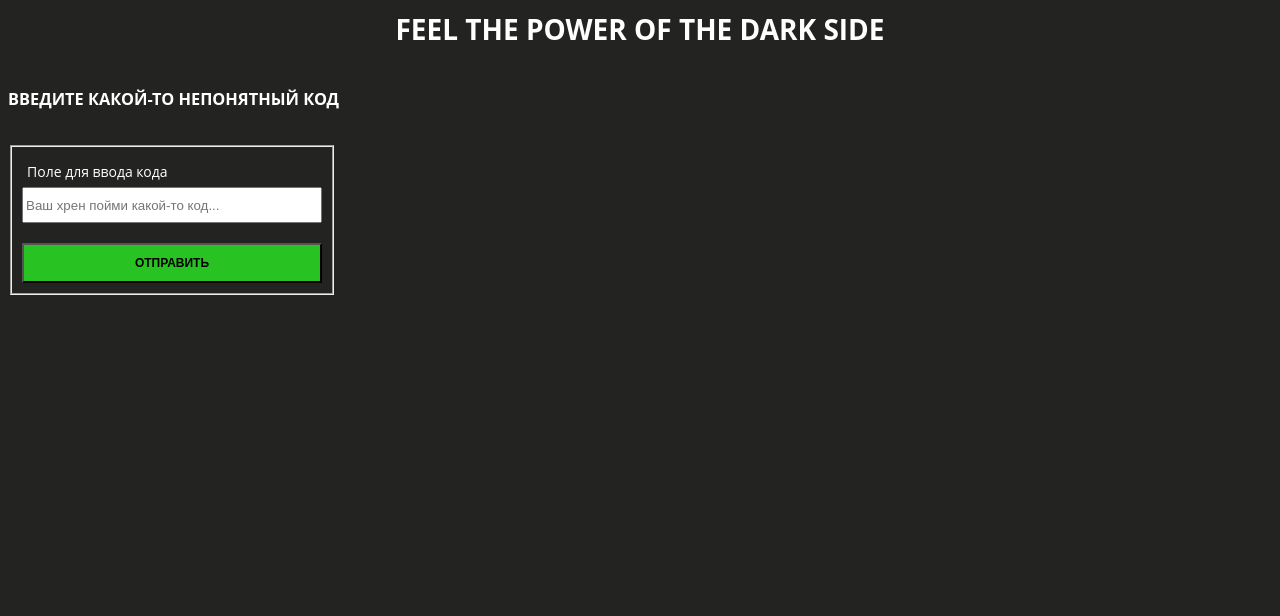
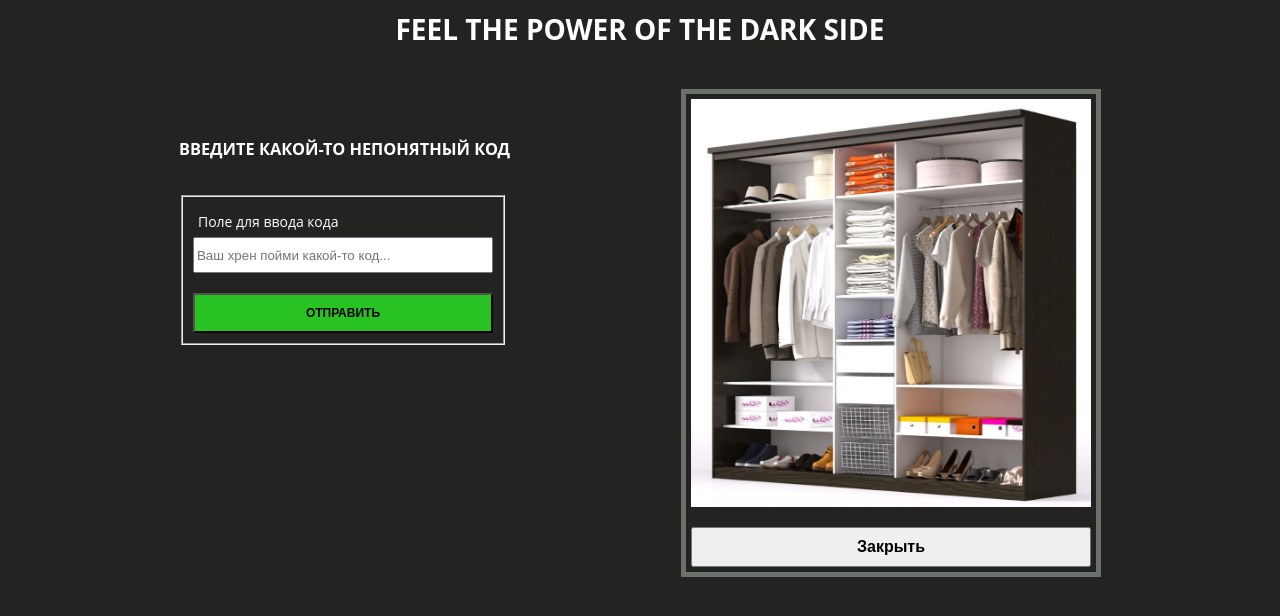
Before and after one commit to Eprst-p/barcode-viewer, a website built with webpack: page public/index.html in a window 1280 px wide. Both pictures are taken after a click on the button "ОТПРАВИТЬ". Built offline with nearby package versions, Linux system fonts and the light colour scheme; no server answers.

Commit message:
картинка в вебпаке

```diff
--- /dev/null
+++ b/js/change-img-url.js
@@ -0,0 +1,11 @@
+import { response } from "../mocks/response";
+
+const imgByCode = document.querySelector('.img-by-code');
+
+const url = JSON.parse(response).path;
+
+const changeUrl = () => {
+    imgByCode.src = url;
+}
+
+export {changeUrl}
--- a/js/main.js
+++ b/js/main.js
@@ -1,9 +1,11 @@
 import {onSuccess, onError, onLoadData} from './success-error';
 import {sendData} from './server-fetchs';
-
+import { changeUrl } from './change-img-url';
 
 const submitBtn = document.querySelector('.code-text-btn');
 const codeTextInput = document.querySelector('.code-text-input');
+const imgWindow = document.querySelector('.img-window');
+const closeBtn = document.querySelector('.close-btn');
 
 
 const onSubmitBtnClick = () => {
@@ -11,6 +13,14 @@ const onSubmitBtnClick = () => {
         barcode: codeTextInput.value
     }
     sendData(onSuccess, onError, JSON.stringify(dataToSend));
+    imgWindow.style.visibility = "visible";
+    changeUrl();
 }
 
 submitBtn.addEventListener('click', onSubmitBtnClick);
+
+const onCloseBtnClick = () => {
+  imgWindow.style.visibility = "hidden";
+}
+
+closeBtn.addEventListener('click', onCloseBtnClick);
--- a/js/server-fetchs.js
+++ b/js/server-fetchs.js
@@ -10,7 +10,7 @@ const sendData = (onSuccess, onError, codeText) => fetch(
     .then((response) => {
       if (response.ok) {
         onSuccess();
-        //тут должнен быть запрос на лоад с сервера, по идее. После удачной отправки
+        //тут должнен быть запрос на лоад с сервера, по идее. После удачной отправки (а точнее нужен только гет с сервера, просто с параметром - кодом)
       } else {
         onError();
       }
--- a/js/success-error.js
+++ b/js/success-error.js
@@ -6,7 +6,6 @@ const onSuccess = () => {
 
 const onError = () => {
     console.log('Error');
-    alert('Error');
 }
 
 const onLoadData = () => {
--- /dev/null
+++ b/mocks/response.js
@@ -0,0 +1,10 @@
+import defaultImgUrl from '../mocks/img/default.jpg';
+
+const responseObj = {
+    type: 'img',
+    path: defaultImgUrl,
+}
+
+const response = JSON.stringify(responseObj);
+
+export {response}
--- a/public/css/style.css
+++ b/public/css/style.css
@@ -14,6 +14,12 @@ body {
 
   .main-title {
     text-align: center;
+  }
+
+  .flex-container {
+    display: flex;
+    justify-content: space-evenly;
+    margin-top: 50px;
   }
 
   .code__title{
@@ -51,3 +57,28 @@ body {
     background-color: rgba(13, 134, 9, 0.829);
     color:#ffffff;
   }
+
+  .img-window {
+    display: flex;
+    flex-direction: column;
+    visibility: hidden;
+    border: 5px solid rgba(122, 131, 122, 0.822);
+    padding: 5px;
+  }
+
+  .img-by-code {
+    max-width: 400px;
+    max-height: 600px;
+  }
+
+  .close-btn {
+    margin-top: 20px;
+    height: 40px;
+    font-weight: 600;
+    font-size: 16px;
+  }
+
+  .close-btn:hover {
+    background-color: rgba(96, 104, 96, 0.829);
+    color:#ffffff;
+  }
--- a/public/index.html
+++ b/public/index.html
@@ -10,6 +10,7 @@
   <body>
     <main>
       <h1 class="main-title">Feel the power of the dark side</h1>
+        <div class="flex-container">
           <section class="code-section">
             <h3 class="code__title">Введите какой-то непонятный код</h3>
             <fieldset class="code-text-fieldset">
@@ -18,6 +19,12 @@
               <button type="button" class="code-text-btn" name="button">Отправить</button>
             </fieldset>
           </section>
+
+          <div class="img-window">
+            <img class="img-by-code" src="#" alt="картинка по коду">
+            <button class="close-btn">Закрыть</button>
+          </div>
+        </div>
     </main>
 
     <script src="./bundle.js"></script>
--- a/webpack.config.js
+++ b/webpack.config.js
@@ -5,6 +5,7 @@ module.exports = {
   output: {
     filename: 'bundle.js',
     path: path.resolve(__dirname, 'public'),
+    assetModuleFilename: 'images/[hash][ext][query]'
   },
   devtool: 'source-map',
   devServer: {
@@ -15,7 +16,11 @@ module.exports = {
         {
           test: /\.css$/i,
           use: ['style-loader', 'css-loader']
-        }
+        },
+        {
+          test: /\.(png|gif|jpg|jpeg|ico)$/,
+          type: 'asset/resource'
+      },
     ]
   }
 };
```
Also changed, not shown: mocks/img/default.jpg (added). Lines whose indentation alone changed are shown as unchanged.
